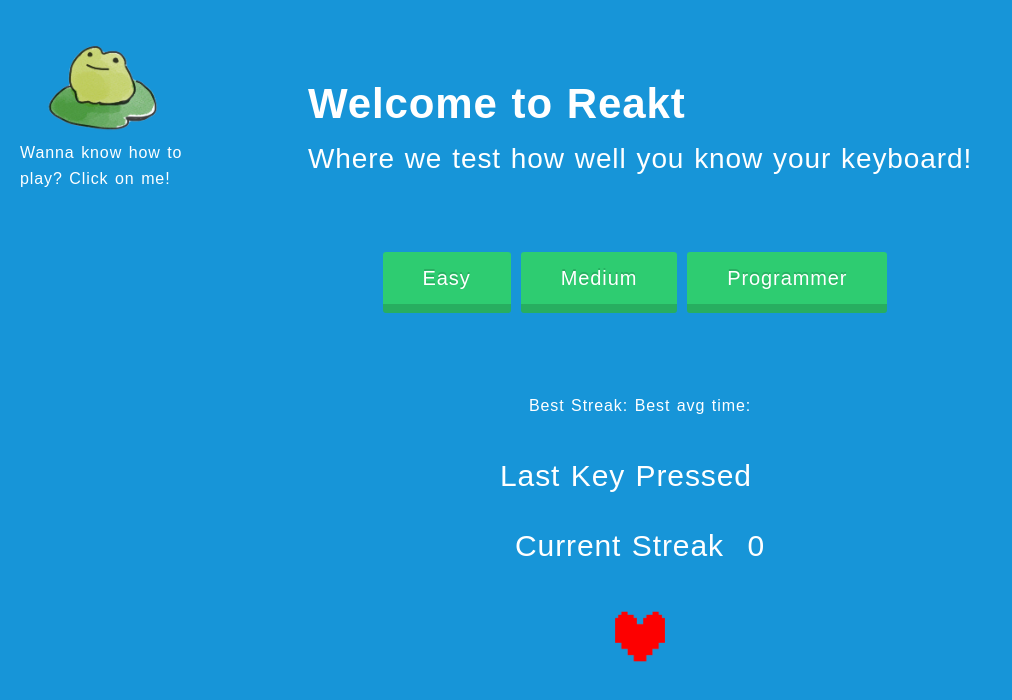
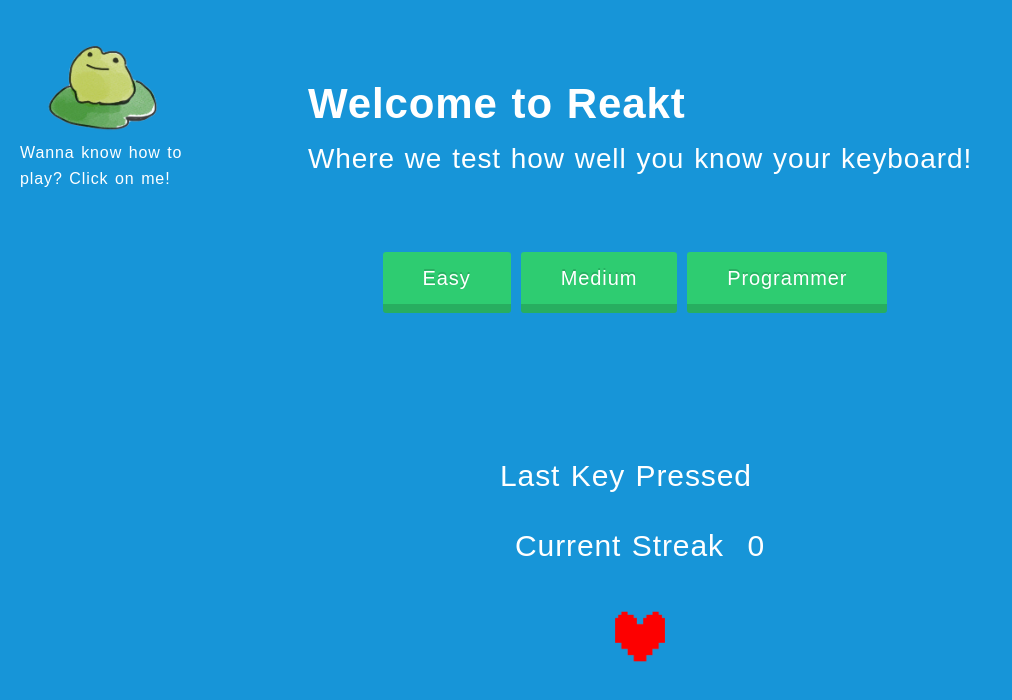
Before and after one commit to alexalextran/keyboard-game, a React (Create React App) app: page / in a window 1280 px wide. Shown: the top 700 px of the page, without its empty margins (0-1012 px from the left). Built offline with nearby package versions, Linux system fonts and the light colour scheme.

Commit message:
conditional rendering for best streak and best avg_time

```diff
--- a/src/App.css
+++ b/src/App.css
@@ -245,3 +245,9 @@ background: rgba(0, 0, 0, 0.8);
   justify-content: space-between;
   flex-direction: column;
 }
+
+.high__score{
+  display: flex;
+  flex-direction: column;
+  font-size: 26px;
+}
--- a/src/components/Mainpage.jsx
+++ b/src/components/Mainpage.jsx
@@ -198,10 +198,16 @@ const Mainpage = () => {
       <div className="RESULT"></div>
 
 
-      <div>
-        Best Streak:
+      <div className="high__score">
+         { window.localStorage.getItem('best_streak') &&
+              <p>Best Streak: {window.localStorage.getItem('best_streak')}</p>
+          }
 
-        Best avg time:
+          { window.localStorage.getItem('best_time') &&
+             <p>Best avg time: {window.localStorage.getItem('best_time')}</p>
+          }
+
+
       </div>
 
       <div className="KEY__ENTERED">
```
